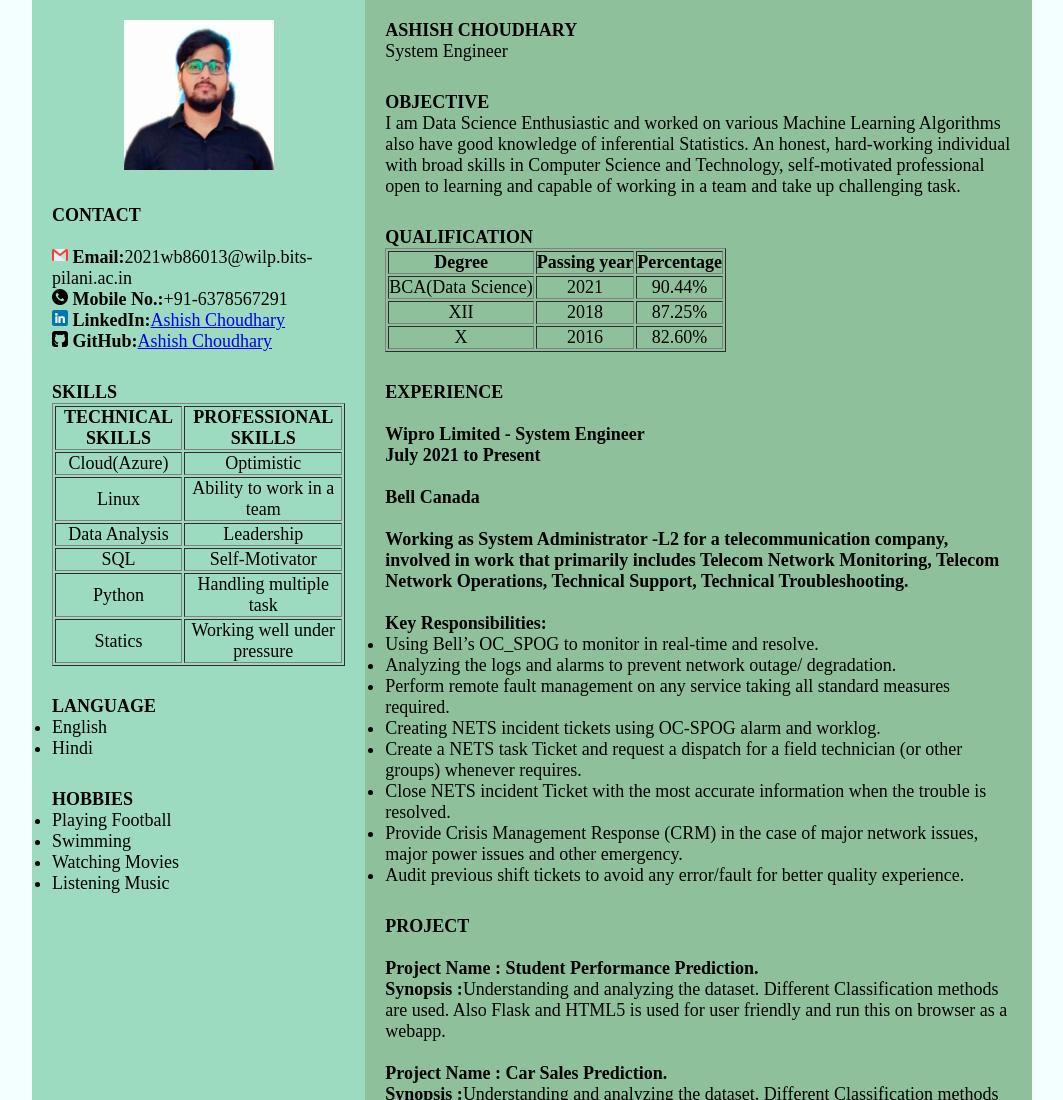
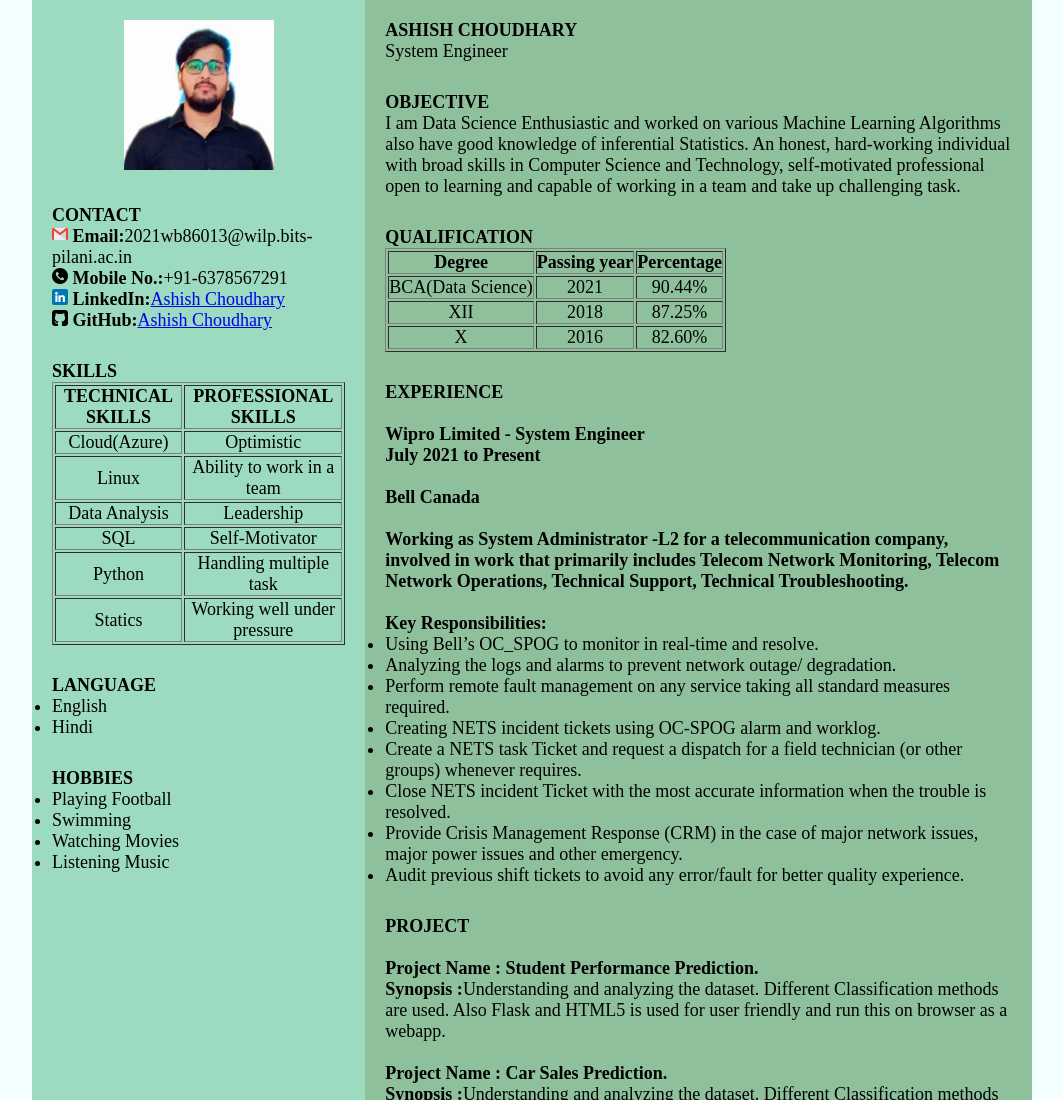
Before and after one commit to Ashish-Choudhary-12/Resume, a plain HTML site: page index.html in a window 1280 px wide. Shown: the top 1100 px of the page, without its empty margins (108-1171 px from the left). Drawn offline with Linux system fonts and the light colour scheme.

Commit message:
Update index.html

```diff
--- a/index.html
+++ b/index.html
@@ -19,7 +19,7 @@
 				<img src="PASS.jpeg" style="width:150px; height:150px;">
 			</div>
 			<div class="Contact">
-				<h2>CONTACT</h2><br>
+				<h2>CONTACT</h2>
 				<p>
 					<img src="gmail.png" style="width:16px; height:16px;">
 					<b>Email:</b>2021wb86013@wilp.bits-pilani.ac.in
```
